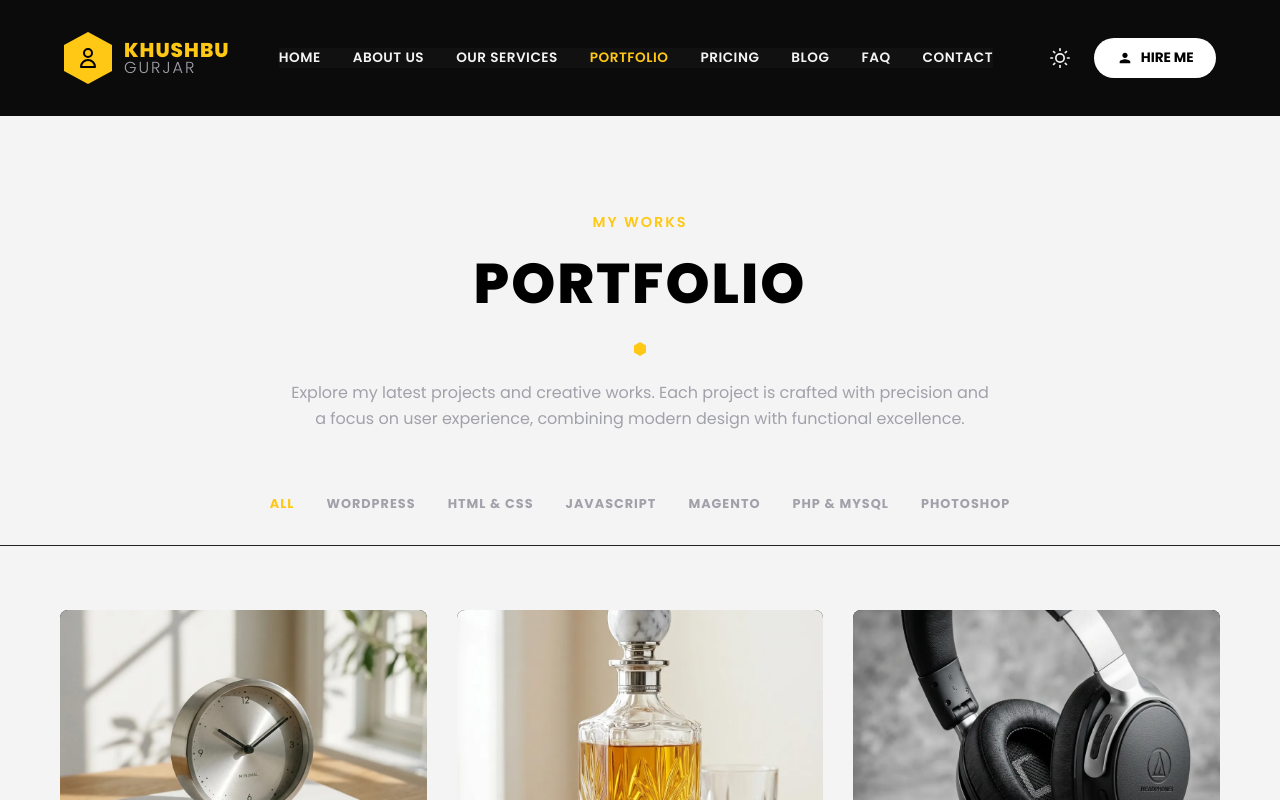
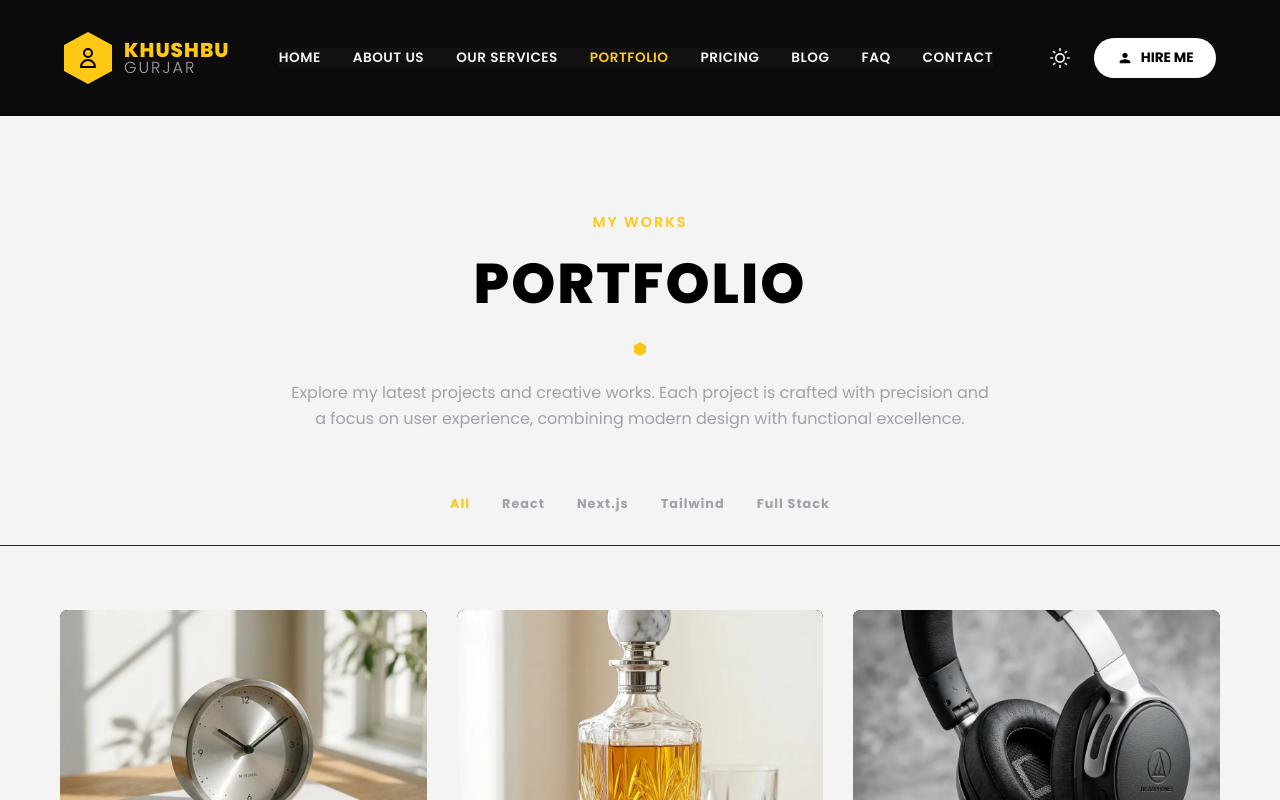
Before and after one commit to khushbuyuvasoft456-bit/Portfolio, a React (Vite) app: page /portfolio in a window 1280 px wide. Built offline with nearby package versions, Linux system fonts and the light colour scheme.

Commit message:
Add file

```diff
--- a/src/components/Portfolio.jsx
+++ b/src/components/Portfolio.jsx
@@ -6,7 +6,7 @@ import imgClock from '../assets/portfolio_clock.webp';
 import imgDecanter from '../assets/portfolio_decanter.webp';
 import imgHeadphones from '../assets/portfolio_headphones.webp';
 
-const categoriesList = ['WORDPRESS', 'HTML & CSS', 'JAVASCRIPT', 'MAGENTO', 'PHP & MYSQL', 'PHOTOSHOP'];
+const categoriesList = ['React', 'Next.js', 'Tailwind', 'Full Stack'];
 const allPortfolioItems = Array.from({ length: 24 }).map((_, index) => {
   let img = imgClock;
   let alt = "Minimalist desk clock";
@@ -23,10 +23,10 @@ const allPortfolioItems = Array.from({ length: 24 }).map((_, index) => {
 
 const Portfolio = () => {
   const [currentPage, setCurrentPage] = useState(0);
-  const [filter, setFilter] = useState('ALL');
-  const categories = ['ALL', 'WORDPRESS', 'HTML & CSS', 'JAVASCRIPT', 'MAGENTO', 'PHP & MYSQL', 'PHOTOSHOP'];
+  const [filter, setFilter] = useState('All');
+  const categories = ['All', 'React', 'Next.js', 'Tailwind', 'Full Stack'];
 
-  const filteredItems = filter === 'ALL'
+  const filteredItems = filter === 'All'
     ? allPortfolioItems
     : allPortfolioItems.filter(item => item.category === filter);
 
--- a/src/components/PortfolioPage.jsx
+++ b/src/components/PortfolioPage.jsx
@@ -8,22 +8,22 @@ import imgDecanter from '../assets/portfolio_decanter.webp';
 import imgHeadphones from '../assets/portfolio_headphones.webp';
 
 const portfolioItems = [
-  { id: 1, category: 'WORDPRESS', img: imgClock, title: 'Clock App Design', description: 'A minimalist clock application with smart features.' },
-  { id: 2, category: 'HTML & CSS', img: imgDecanter, title: 'Decanter Brand', description: 'Branding and landing page for a luxury decanter.' },
-  { id: 3, category: 'JAVASCRIPT', img: imgHeadphones, title: 'Audio System', description: 'Interactive dashboard for a high-end audio system.' },
-  { id: 4, category: 'MAGENTO', img: imgClock, title: 'E-commerce Shop', description: 'A robust e-commerce solution for retail.' },
-  { id: 5, category: 'PHP & MYSQL', img: imgDecanter, title: 'Data Analytics', description: 'Complex data visualization and management system.' },
-  { id: 6, category: 'PHOTOSHOP', img: imgHeadphones, title: 'Social Media Kit', description: 'Creative assets for social media marketing.' },
-  { id: 7, category: 'WORDPRESS', img: imgClock, title: 'Portfolio Site', description: 'A personal portfolio for a professional artist.' },
-  { id: 8, category: 'HTML & CSS', img: imgDecanter, title: 'Real Estate Portal', description: 'Property listing and search platform.' },
-  { id: 9, category: 'JAVASCRIPT', img: imgHeadphones, title: 'Game Interface', description: 'UI/UX design for a mobile gaming app.' },
+  { id: 1, category: 'React', img: imgClock, title: 'Clock App Design', description: 'A minimalist clock application with smart features.' },
+  { id: 2, category: 'Next.js', img: imgDecanter, title: 'Decanter Brand', description: 'Branding and landing page for a luxury decanter.' },
+  { id: 3, category: 'Tailwind', img: imgHeadphones, title: 'Audio System', description: 'Interactive dashboard for a high-end audio system.' },
+  { id: 4, category: 'Full Stack', img: imgClock, title: 'E-commerce Shop', description: 'A robust e-commerce solution for retail.' },
+  { id: 5, category: 'React', img: imgDecanter, title: 'Data Analytics', description: 'Complex data visualization and management system.' },
+  { id: 6, category: 'Next.js', img: imgHeadphones, title: 'Social Media Kit', description: 'Creative assets for social media marketing.' },
+  { id: 7, category: 'Tailwind', img: imgClock, title: 'Portfolio Site', description: 'A personal portfolio for a professional artist.' },
+  { id: 8, category: 'Full Stack', img: imgDecanter, title: 'Real Estate Portal', description: 'Property listing and search platform.' },
+  { id: 9, category: 'React', img: imgHeadphones, title: 'Game Interface', description: 'UI/UX design for a mobile gaming app.' },
 ];
 
 const PortfolioPage = () => {
-  const [filter, setFilter] = useState('ALL');
-  const categories = ['ALL', 'WORDPRESS', 'HTML & CSS', 'JAVASCRIPT', 'MAGENTO', 'PHP & MYSQL', 'PHOTOSHOP'];
+  const [filter, setFilter] = useState('All');
+  const categories = ['All', 'React', 'Next.js', 'Tailwind', 'Full Stack'];
 
-  const filteredItems = filter === 'ALL'
+  const filteredItems = filter === 'All'
     ? portfolioItems
     : portfolioItems.filter(item => item.category === filter);
 
```
